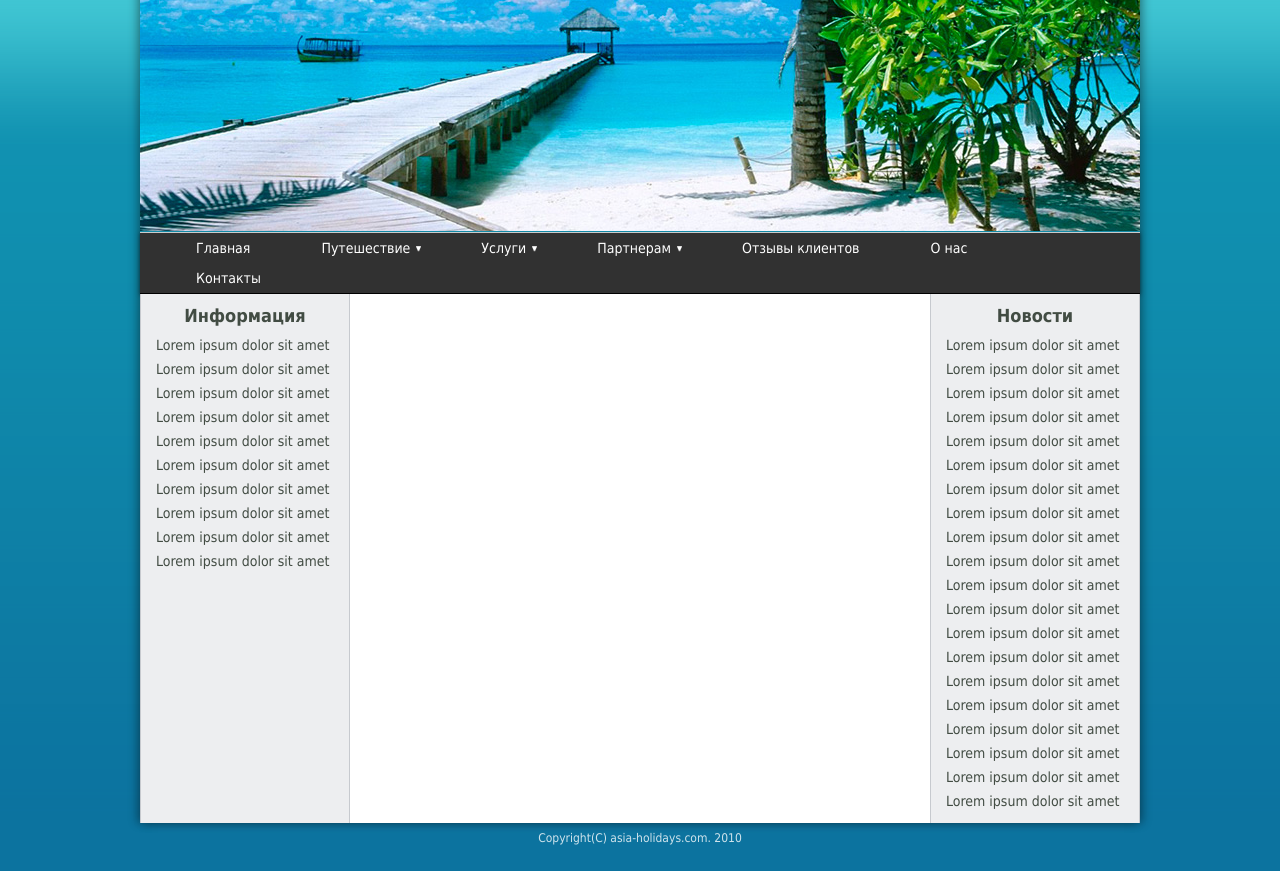
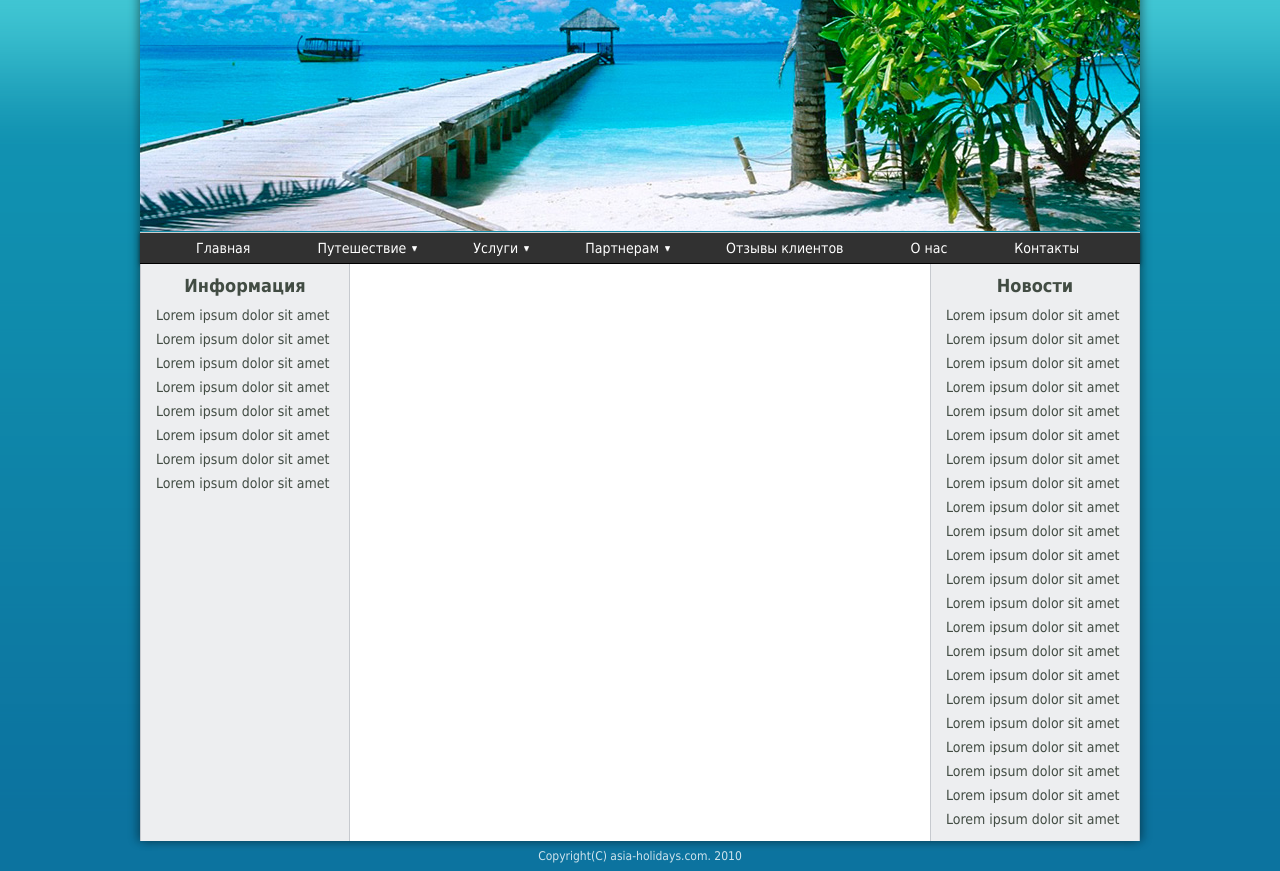
Before and after one commit to RyzhykovSergiy/Homework_04, a plain HTML site: page index.html in a window 1280 px wide. Shown: the part 178-1049 px from the top of the page. Drawn offline with Linux system fonts and the light colour scheme.

Commit message:
02 11 2016 var1

```diff
--- a/css/style.css
+++ b/css/style.css
@@ -148,7 +148,7 @@ body {
   position: relative;
   float: left;
   height: 30px;
-  margin: 0 60px 0 11px;
+  margin: 0 56px 0 11px;
 }
 .nav > ul > li > a {
   display: block;
@@ -172,6 +172,7 @@ body {
   background-color: #303030;
   z-index: 1;
   box-shadow: 0px 5px 5px 0px rgba(0,0,0,0.75);
+  border-top: 1px solid #000;
 }
 .menu-2 li {
   display: inline-block;
--- a/index.html
+++ b/index.html
@@ -75,39 +75,11 @@
 		<div class="content">
 			<div class="left_column">
 				<h2>Информация</h2>
-				<p>Lorem ipsum dolor sit amet</p>
-				<p>Lorem ipsum dolor sit amet</p>
-				<p>Lorem ipsum dolor sit amet</p>
-				<p>Lorem ipsum dolor sit amet</p>
-				<p>Lorem ipsum dolor sit amet</p>
-				<p>Lorem ipsum dolor sit amet</p>
-				<p>Lorem ipsum dolor sit amet</p>
-				<p>Lorem ipsum dolor sit amet</p>
-				<p>Lorem ipsum dolor sit amet</p>
-				<p>Lorem ipsum dolor sit amet</p>
+				<p>Lorem ipsum dolor sit amet Lorem ipsum dolor sit amet Lorem ipsum dolor sit amet Lorem ipsum dolor sit amet Lorem ipsum dolor sit amet Lorem ipsum dolor sit amet Lorem ipsum dolor sit amet Lorem ipsum dolor sit amet</p>
 			</div>
 			<div class="right_column">
 				<h2>Новости</h2>
-				<p>Lorem ipsum dolor sit amet</p>
-				<p>Lorem ipsum dolor sit amet</p>
-				<p>Lorem ipsum dolor sit amet</p>
-				<p>Lorem ipsum dolor sit amet</p>
-				<p>Lorem ipsum dolor sit amet</p>
-				<p>Lorem ipsum dolor sit amet</p>
-				<p>Lorem ipsum dolor sit amet</p>
-				<p>Lorem ipsum dolor sit amet</p>
-				<p>Lorem ipsum dolor sit amet</p>
-				<p>Lorem ipsum dolor sit amet</p>
-				<p>Lorem ipsum dolor sit amet</p>
-				<p>Lorem ipsum dolor sit amet</p>
-				<p>Lorem ipsum dolor sit amet</p>
-				<p>Lorem ipsum dolor sit amet</p>
-				<p>Lorem ipsum dolor sit amet</p>
-				<p>Lorem ipsum dolor sit amet</p>
-				<p>Lorem ipsum dolor sit amet</p>
-				<p>Lorem ipsum dolor sit amet</p>
-				<p>Lorem ipsum dolor sit amet</p>
-				<p>Lorem ipsum dolor sit amet</p>
+				<p>Lorem ipsum dolor sit amet Lorem ipsum dolor sit amet Lorem ipsum dolor sit amet Lorem ipsum dolor sit amet Lorem ipsum dolor sit amet Lorem ipsum dolor sit amet Lorem ipsum dolor sit amet Lorem ipsum dolor sit amet Lorem ipsum dolor sit amet Lorem ipsum dolor sit amet Lorem ipsum dolor sit amet Lorem ipsum dolor sit amet  Lorem ipsum dolor sit amet Lorem ipsum dolor sit amet Lorem ipsum dolor sit amet Lorem ipsum dolor sit amet Lorem ipsum dolor sit amet Lorem ipsum dolor sit amet Lorem ipsum dolor sit amet Lorem ipsum dolor sit amet Lorem ipsum dolor sit amet Lorem ipsum dolor sit amet</p>
 			</div>
 			<div class="center_column"></div>
 		</div>
```
